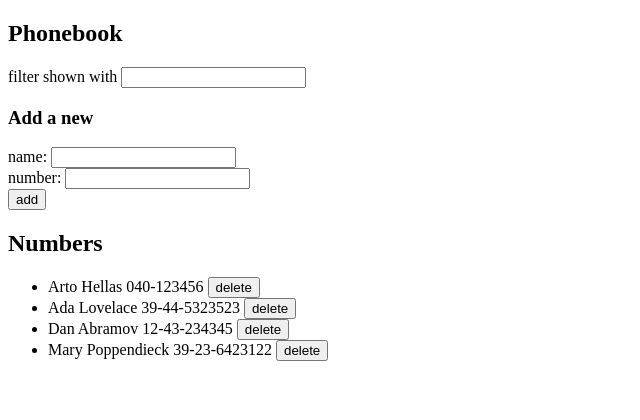
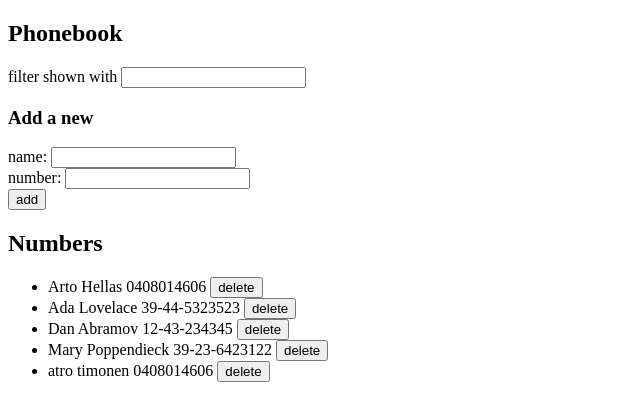
Before and after one commit to mazu0400/Puhelinluettelo, a React (Vite) app: page / in a window 1280 px wide. Shown: the top 420 px of the page, without its empty margins (0-640 px from the left). Built offline with nearby package versions, Linux system fonts and the light colour scheme; data requests are answered from the project's data file.

Commit message:
Puhelinluettelo step10

```diff
--- a/db.json
+++ b/db.json
@@ -2,7 +2,7 @@
   "persons": [
     {
       "name": "Arto Hellas",
-      "number": "040-123456",
+      "number": "0408014606",
       "id": "1"
     },
     {
@@ -19,6 +19,11 @@
       "name": "Mary Poppendieck",
       "number": "39-23-6423122",
       "id": "4"
+    },
+    {
+      "id": "e29a",
+      "name": "atro timonen",
+      "number": "0408014606"
     }
   ]
 }
--- a/src/App.jsx
+++ b/src/App.jsx
@@ -51,18 +51,43 @@ const App = () => {
 
   const addPerson = (event) => {
     event.preventDefault();
-
-    const nameExists = persons.some(
+    const existingPerson = persons.find(
       (person) => person.name.toLowerCase() === newName.toLowerCase()
     );
-    if (nameExists) {
-      alert(`${newName} is already added to phonebook`);
-      return;
+    if (existingPerson) {
+      if (
+        window.confirm(
+          `${newName} is already added to phonebook, replace the old number with a new one?`
+        )
+      ) {
+        const updatePerson = {
+          ...existingPerson,
+          number: newNumber.trim(),
+        };
+        personService
+          .update(existingPerson.id, updatePerson)
+          .then((returnedPerson) => {
+            setPersons(
+              persons.map((p) =>
+                p.id !== existingPerson.id ? p : returnedPerson
+              )
+            );
+            setNewName("");
+            setNewNumber("");
+          })
+          .catch(() => {
+            alert(
+              `Information of ${newName} has already been removed from server`
+            );
+            setPersons(persons.filter((p) => p.id !== existingPerson.id));
+          });
+        return;
+      } else {
+        return;
+      }
     }
-    const personObject = {
-      name: newName.trim(),
-      number: newNumber.trim(),
-    };
+
+    const personObject = { name: newName.trim(), number: newNumber.trim() };
     personService.create(personObject).then((returnedPerson) => {
       setPersons(persons.concat(returnedPerson));
       setNewName("");
--- a/src/services/persons.js
+++ b/src/services/persons.js
@@ -5,5 +5,7 @@ const getAll = () => axios.get(baseUrl).then((res) => res.data);
 const create = (newPerson) =>
   axios.post(baseUrl, newPerson).then((res) => res.data);
 const remove = (id) => axios.delete(`${baseUrl}/${id}`).then((res) => res.data);
+const update = (id, updatePerson) =>
+  axios.put(`${baseUrl}/${id}`, updatePerson).then((res) => res.data);
 
-export default { getAll, create, remove };
+export default { getAll, create, remove, update };
```
